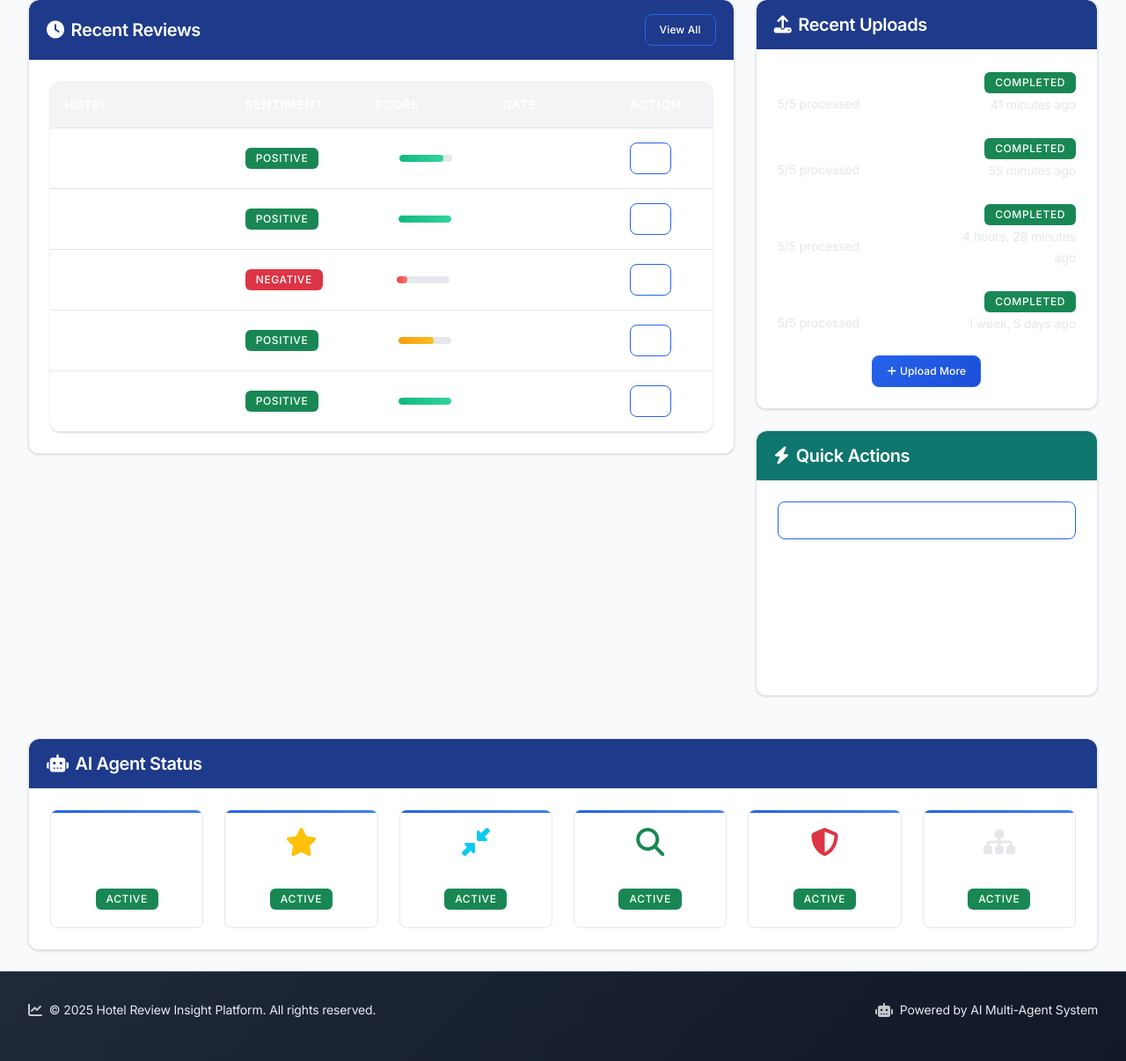
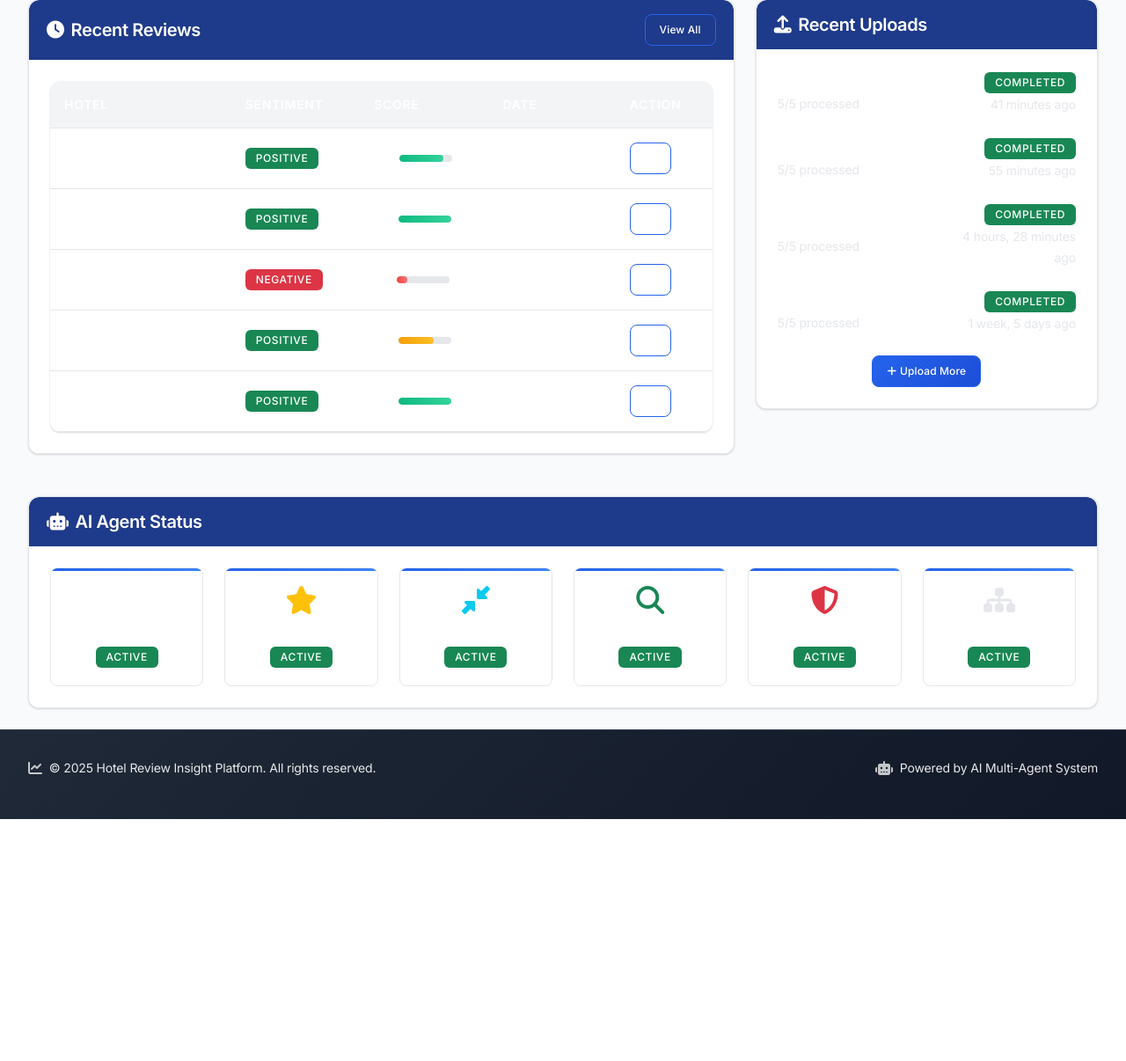
Before and after one commit to iiTzIsh/multiagent-review-sentiment-ai, a Django app: page /dashboard/ in a window 1280 px wide. Shown: the part 1001-2207 px from the top of the page at 88% size. After the commit the page ends 1932 px from the top, so only its background shows below. Run offline with Django 4.2, Linux system fonts and the light colour scheme; data comes from the database, SQL or seed files in the repository; some libraries are stand-ins or nearby versions.

Commit message:
upload page functions

```diff
--- a/templates/base/base.html
+++ b/templates/base/base.html
@@ -54,8 +54,8 @@
                         </a>
                     </li>
                     <li class="nav-item">
-                        <a class="nav-link {% if 'reviews' in request.resolver_match.url_name %}active{% endif %}"
-                           href="{% url 'dashboard:reviews_list' %}" aria-current="{% if 'reviews' in request.resolver_match.url_name %}page{% endif %}">
+                        <a class="nav-link {% if 'reviews' in request.resolver_match.url_name and 'upload' not in request.resolver_match.url_name %}active{% endif %}"
+                           href="{% url 'dashboard:reviews_list' %}" aria-current="{% if 'reviews' in request.resolver_match.url_name and 'upload' not in request.resolver_match.url_name %}page{% endif %}">
                             <i class="fas fa-comments me-1"></i>
                             <span class="nav-text">Reviews</span>
                         </a>
--- a/templates/dashboard/home.html
+++ b/templates/dashboard/home.html
@@ -270,31 +270,6 @@
                         <p class="mb-0">No uploads yet</p>
                     </div>
                 {% endif %}
-            </div>
-        </div>
-
-        <!-- Quick Actions -->
-        <div class="card mt-3">
-            <div class="card-header">
-                <h5 class="card-title mb-0">
-                    <i class="fas fa-bolt me-2"></i>Quick Actions
-                </h5>
-            </div>
-            <div class="card-body">
-                <div class="d-grid gap-2">
-                    <a href="{% url 'dashboard:upload_reviews' %}" class="btn btn-outline-primary">
-                        <i class="fas fa-upload me-1"></i>Upload Reviews
-                    </a>
-                    <a href="{% url 'dashboard:analytics' %}" class="btn btn-outline-info">
-                        <i class="fas fa-chart-line me-1"></i>View Analytics
-                    </a>
-                    <a href="{% url 'dashboard:generate_report' %}" class="btn btn-outline-success">
-                        <i class="fas fa-file-alt me-1"></i>Generate Report
-                    </a>
-                    <button class="btn btn-outline-warning" onclick="processAllReviews()">
-                        <i class="fas fa-cogs me-1"></i>Process All Reviews
-                    </button>
-                </div>
             </div>
         </div>
     </div>
```
Also changed, not shown: templates/dashboard/upload.html (+9 -9 lines), 1 other file.
